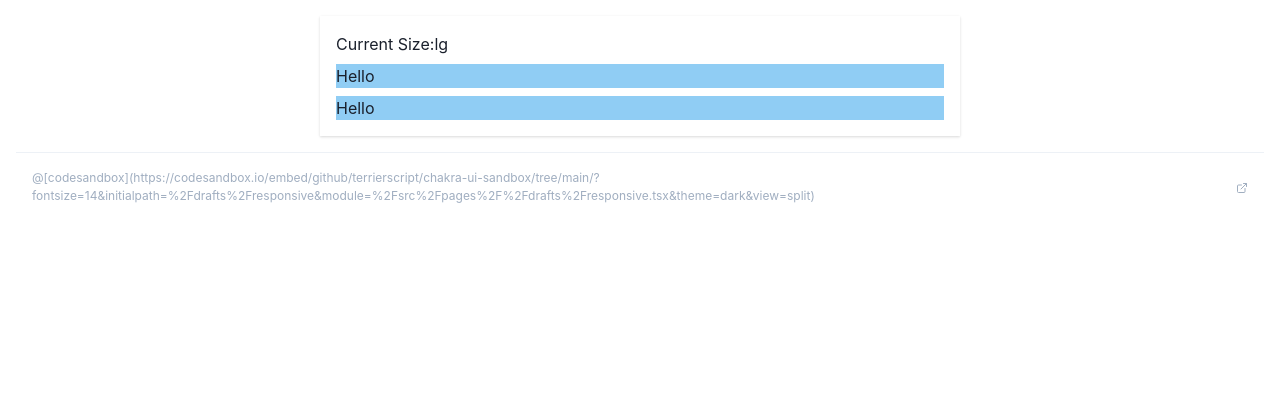
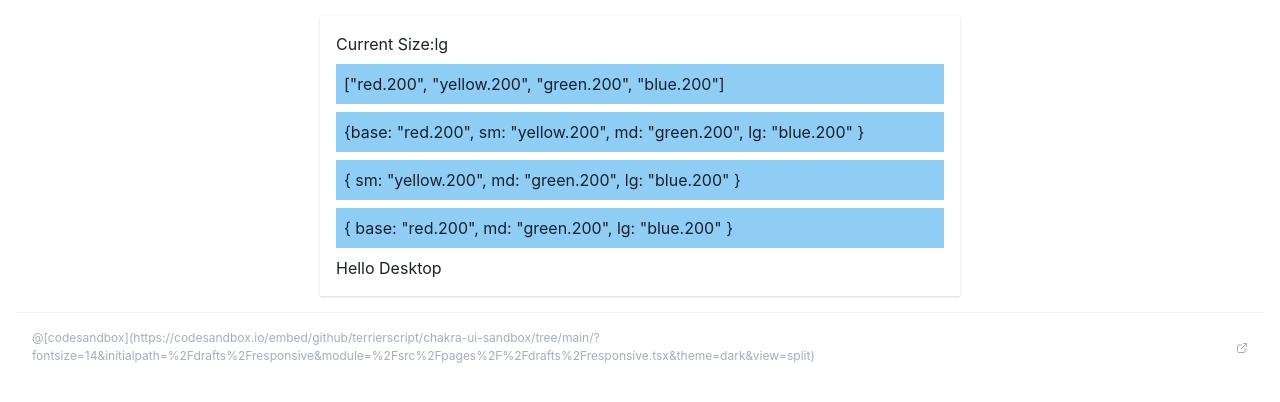
Before and after one commit to terrierscript/chakra-ui-catalog, a Next.js app: page /drafts/responsive in a window 1280 px wide. Shown: the top 402 px of the page. Built offline with nearby package versions, Linux system fonts and the light colour scheme.

Commit message:
fix responseive

```diff
--- a/src/pages/drafts/responsive.tsx
+++ b/src/pages/drafts/responsive.tsx
@@ -1,16 +1,31 @@
 import { Box, Stack, useBreakpointValue } from "@chakra-ui/react"
 import React from "react"
+
+const ShowOnlyMobile = () => {
+  const isMobile = useBreakpointValue({ base: true, md: false })
+  if (isMobile) {
+    return null
+  }
+  return <Box>Hello Desktop</Box>
+}
 
 const Page = () => {
   const breakpointValue = useBreakpointValue(["base", "sm", "md", "lg"])
   return <Stack>
     <Box>Current Size:{breakpointValue}</Box>
-    <Box bg={["red.200", "yellow.200", "green.200", "blue.200"]} >
-      Hello
+    <Box p={2} bg={["red.200", "yellow.200", "green.200", "blue.200"]} >
+      {`["red.200", "yellow.200", "green.200", "blue.200"]`}
     </Box>
-    <Box bg={{ base: "red.200", sm: "yellow.200", md: "green.200", lg: "blue.200" }} >
-      Hello
+    <Box p={2} bg={{ base: "red.200", sm: "yellow.200", md: "green.200", lg: "blue.200" }} >
+      {`{base: "red.200", sm: "yellow.200", md: "green.200", lg: "blue.200" }`}
     </Box>
+    <Box p={2} bg={{ sm: "yellow.200", md: "green.200", lg: "blue.200" }} >
+      {`{ sm: "yellow.200", md: "green.200", lg: "blue.200" }`}
+    </Box>
+    <Box p={2} bg={{ base: "red.200", md: "green.200", lg: "blue.200" }} >
+      {`{ base: "red.200", md: "green.200", lg: "blue.200" }`}
+    </Box>
+    <ShowOnlyMobile />
   </Stack>
 }
 
```
